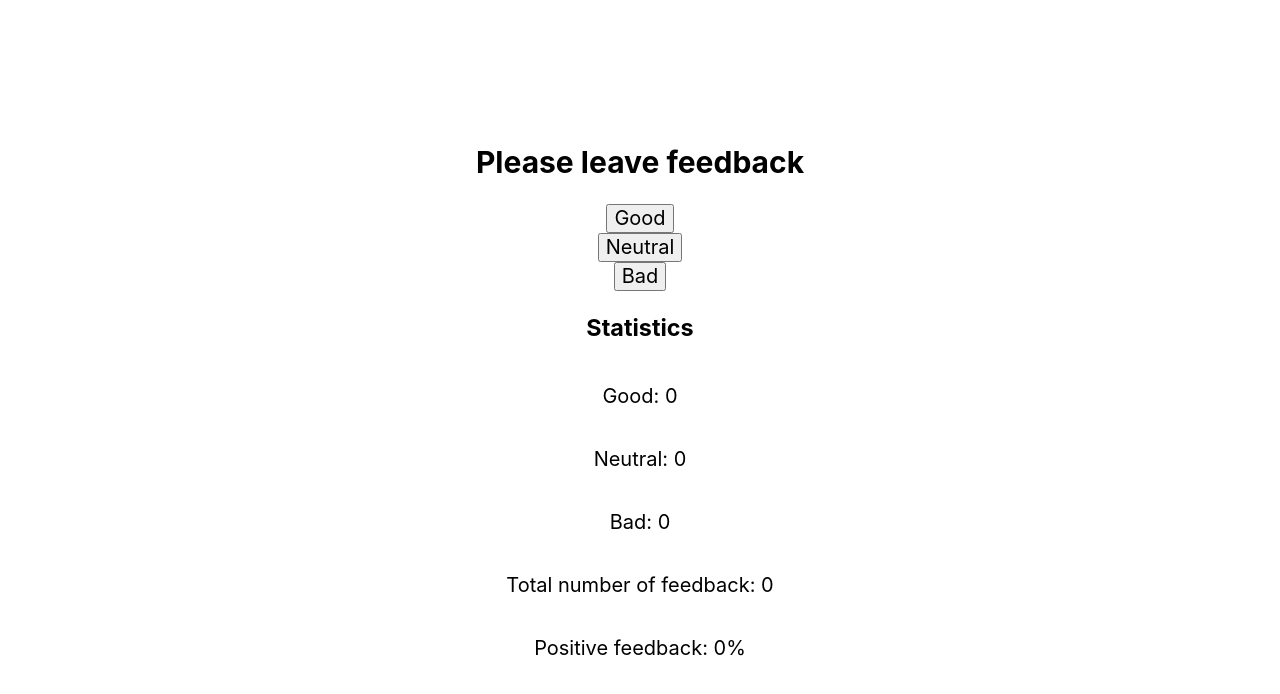
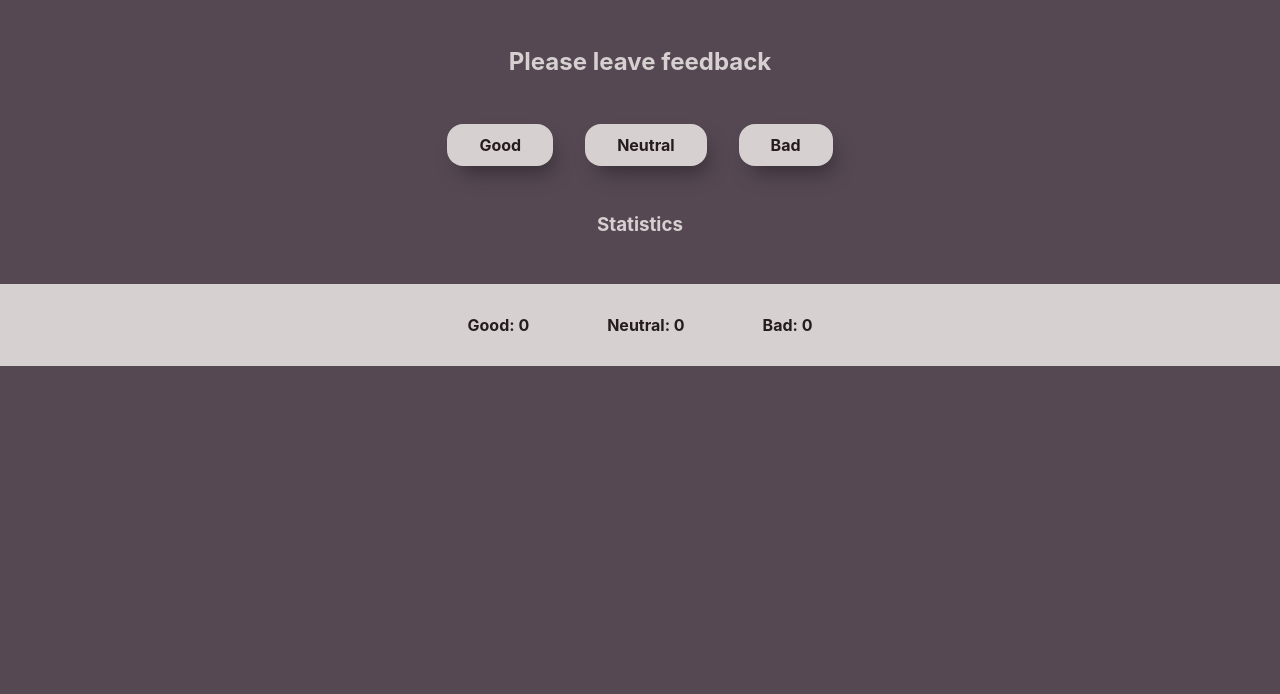
Before and after one commit to Olesia511/goit-react-hw-02-feedback, a React (Create React App) app: page / in a window 1280 px wide. Shown: the top 694 px of the page. Built offline with nearby package versions, Linux system fonts and the light colour scheme.

Commit message:
style (CSS-модулі)

```diff
--- a/package.json
+++ b/package.json
@@ -7,6 +7,7 @@
     "@testing-library/jest-dom": "^5.16.3",
     "@testing-library/react": "^12.1.4",
     "@testing-library/user-event": "^13.5.0",
+    "clsx": "^2.0.0",
     "modern-normalize": "^2.0.0",
     "react": "^18.1.0",
     "react-dom": "^18.1.0",
--- /dev/null
+++ b/src/components/App.js
@@ -0,0 +1,91 @@
+import React, { Component } from 'react';
+import css from './App.module.css';
+
+export class App extends Component {
+  state = {
+    good: 0,
+    neutral: 0,
+    bad: 0,
+  };
+
+  handleIncrement = evt => {
+    const { id } = evt.target;
+
+    if (id === 'good') {
+      return this.setState(prevState => ({ good: prevState.good + 1 }));
+    }
+    if (id === 'neutral') {
+      return this.setState(prevState => ({ neutral: prevState.neutral + 1 }));
+    }
+    if (id === 'bad') {
+      return this.setState(prevState => ({ bad: prevState.bad + 1 }));
+    }
+  };
+
+  countTotalFeedback = () => {
+    const { good, neutral, bad } = this.state;
+    return good + neutral + bad;
+  };
+
+  countPositiveFeedbackPercentage = (goodFeedback, totalFeedback) => {
+    if (goodFeedback > 0) {
+      return Math.round((goodFeedback / totalFeedback) * 100);
+    }
+    return 0;
+  };
+
+  render() {
+    const { good, neutral, bad } = this.state;
+
+    const totalFeedback = this.countTotalFeedback();
+    const percentageFeedback = this.countPositiveFeedbackPercentage(
+      good,
+      totalFeedback
+    );
+
+    return (
+      <div className={css.container}>
+        <h2 className={css.title}>Please leave feedback</h2>
+        <div className={css.containerBtn}>
+          <button
+            id="good"
+            type="button"
+            className={css.btn}
+            onClick={this.handleIncrement}
+          >
+            Good
+          </button>
+          <button
+            id="neutral"
+            type="button"
+            className={css.btn}
+            onClick={this.handleIncrement}
+          >
+            Neutral
+          </button>
+          <button
+            id="bad"
+            type="button"
+            className={css.btn}
+            onClick={this.handleIncrement}
+          >
+            Bad
+          </button>
+        </div>
+
+        <h3 className={css.statTitle}>Statistics</h3>
+        <div className={css.statisticContainer}>
+          <p>Good: {good}</p>
+          <p>Neutral: {neutral}</p>
+          <p>Bad: {bad}</p>
+        </div>
+        {totalFeedback > 0 && (
+          <div className={css.total}>
+            <p>Total number of feedback: {totalFeedback}</p>
+            <p>Positive feedback: {percentageFeedback}%</p>
+          </div>
+        )}
+      </div>
+    );
+  }
+}
--- a/src/components/App.jsx
+++ /dev/null
@@ -1,72 +0,0 @@
-// import { logDOM } from "@testing-library/react";
-import React, {Component} from "react";
-export class App extends Component {
-
-  state = {
-  good: 0,
-  neutral: 0,
-  bad: 0
-  }
-
-  handleIncrement = evt => {
-    const currentBtn = evt.target.textContent.toLowerCase();
-
-    if (currentBtn === 'good') {
-      return this.setState({ good: this.state.good + 1 });
-    }
-    if (currentBtn === 'neutral') {
-      return this.setState({neutral: this.state.neutral + 1});
-    }
-    if (currentBtn === 'bad') {
-      return this.setState({bad: this.state.bad + 1});
-    }
-
-  }
-
-  countTotalFeedback = (total) => {
-    return total = this.state.good + this.state.neutral + this.state.bad;
-  }
-
-  countPositiveFeedbackPercentage = (goodFeedback, totalFeedback) => {
-    if (goodFeedback > 0) {
-      return Math.round((goodFeedback / totalFeedback) * 100);
-
-    }
-    return 0;
-  }
-
-  render() {
-    const { good, neutral, bad } = this.state;
-
-    let total = 0;
-    const totalFeedback = this.countTotalFeedback(total);
-    const percentageFeedback = this.countPositiveFeedbackPercentage(good, totalFeedback);
-
-
-    return (
-        <div
-          style={{
-            height: '100vh',
-            display: 'flex',
-            flexDirection: 'column',
-            justifyContent: 'center',
-            alignItems: 'center',
-            fontSize: 20,
-            color: '#010101'
-          }}
-        >
-          <h2>Please leave feedback</h2>
-          <button type="button" onClick={this.handleIncrement}>Good</button>
-          <button type="button" onClick={this.handleIncrement}>Neutral</button>
-          <button type="button" onClick={this.handleIncrement}>Bad</button>
-
-          <h3>Statistics</h3>
-          <p>Good: {good}</p>
-          <p>Neutral: {neutral}</p>
-          <p>Bad: {bad}</p>
-          <p>Total number of feedback: {totalFeedback}</p>
-          <p>Positive feedback: {percentageFeedback}%</p>
-        </div>)
-    }
-
-  };
--- /dev/null
+++ b/src/components/App.module.css
@@ -0,0 +1,58 @@
+.container {
+  height: 100vw;
+  height: 100vh;
+  display: flex;
+  flex-direction: column;
+  justify-content: start;
+  align-items: center;
+  text-align: center;
+  padding: 16px;
+  gap: 16px;
+  font-weight: 700;
+  background-color: var(--background-color);
+  color: var(--color-light);
+}
+.title,
+.statTitle {
+  width: 100vw;
+  padding: 32px;
+}
+
+.btn {
+  font-weight: 700;
+  border: none;
+  background-color: var(--color-light);
+  color: var(--color-dark);
+  border-radius: 16px;
+  padding: 12px 32px;
+  box-shadow: 6px 12px 21px -6px rgba(0, 0, 0, 0.38);
+  -webkit-box-shadow: 6px 12px 21px -6px rgba(0, 0, 0, 0.38);
+  -moz-box-shadow: 6px 12px 21px -6px rgba(0, 0, 0, 0.38);
+  transition: background-color 400ms linear, color 400ms linear;
+}
+.btn:hover {
+  background-color: var(--color-dark);
+  color: var(--color-light);
+}
+
+.containerBtn,
+.statisticContainer {
+  display: flex;
+  gap: 32px;
+}
+
+.statisticContainer {
+  width: 100vw;
+  padding: 32px;
+  background-color: var(--color-light);
+  color: var(--color-dark);
+  justify-content: center;
+  gap: 78px;
+  margin-bottom: 32px;
+}
+
+.total {
+  display: flex;
+  flex-direction: column;
+  gap: 24px;
+}
--- a/src/index.css
+++ b/src/index.css
@@ -1,5 +1,8 @@
-@import-normalize; /* bring in normalize.css styles */
-
+:root {
+  --color-light: #d6d0d0;
+  --background-color: #554853;
+  --color-dark: #251c1c;
+}
 body {
   margin: 0;
   font-family: -apple-system, BlinkMacSystemFont, 'Segoe UI', 'Roboto', 'Oxygen',
@@ -13,3 +16,34 @@ code {
   font-family: source-code-pro, Menlo, Monaco, Consolas, 'Courier New',
     monospace;
 }
+
+h1,
+h2,
+h3,
+h4,
+h5,
+h6,
+p {
+  margin: 0;
+}
+
+ul {
+  margin: 0;
+  padding: 0;
+  list-style: none;
+}
+
+a {
+  color: currentColor;
+  text-decoration: none;
+}
+
+button {
+  cursor: pointer;
+}
+
+img {
+  display: block;
+  max-width: 100%;
+  object-fit: cover;
+}
```
Also changed, not shown: 1 other file (tests, documents, lock files or other folders).
